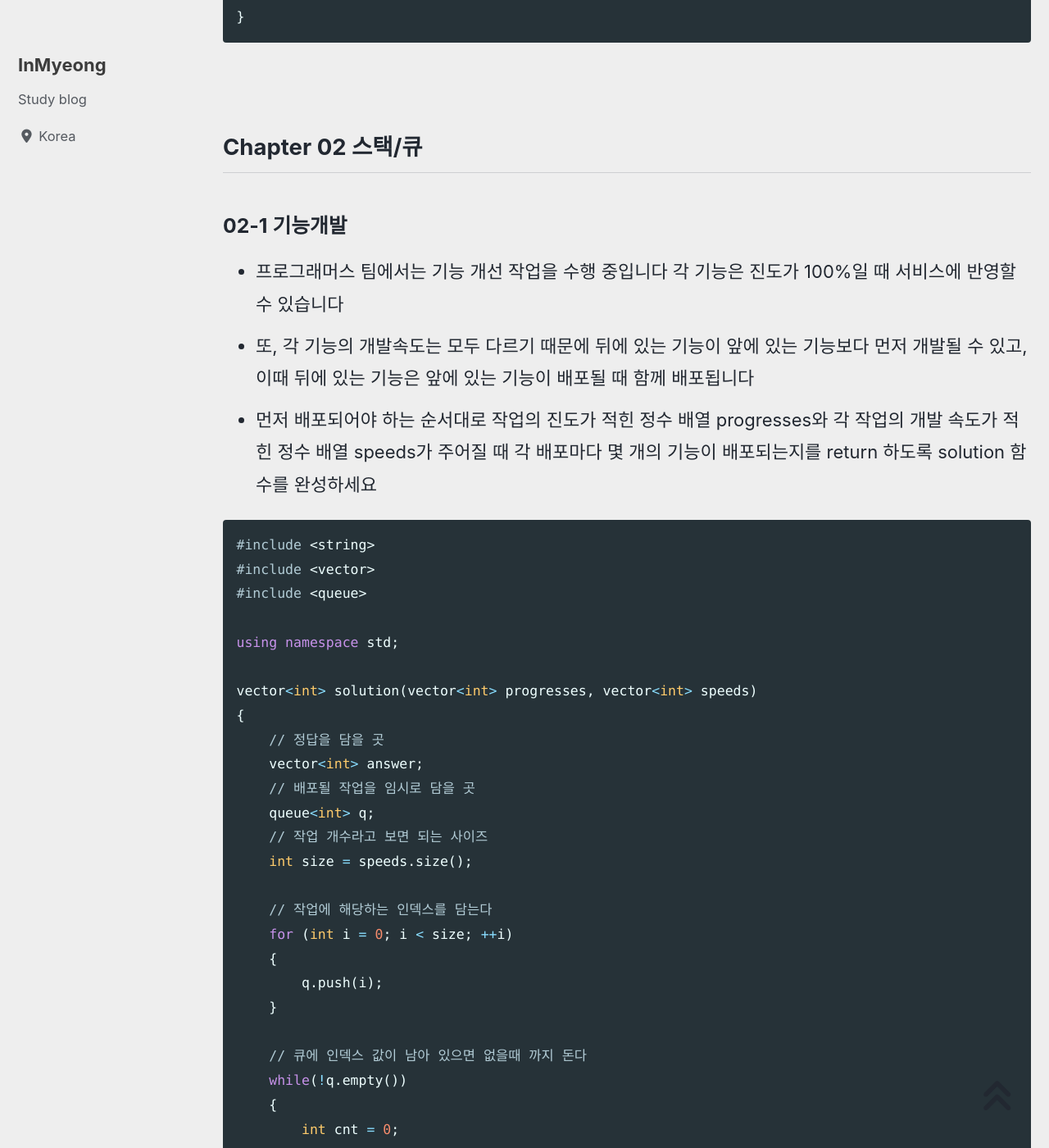
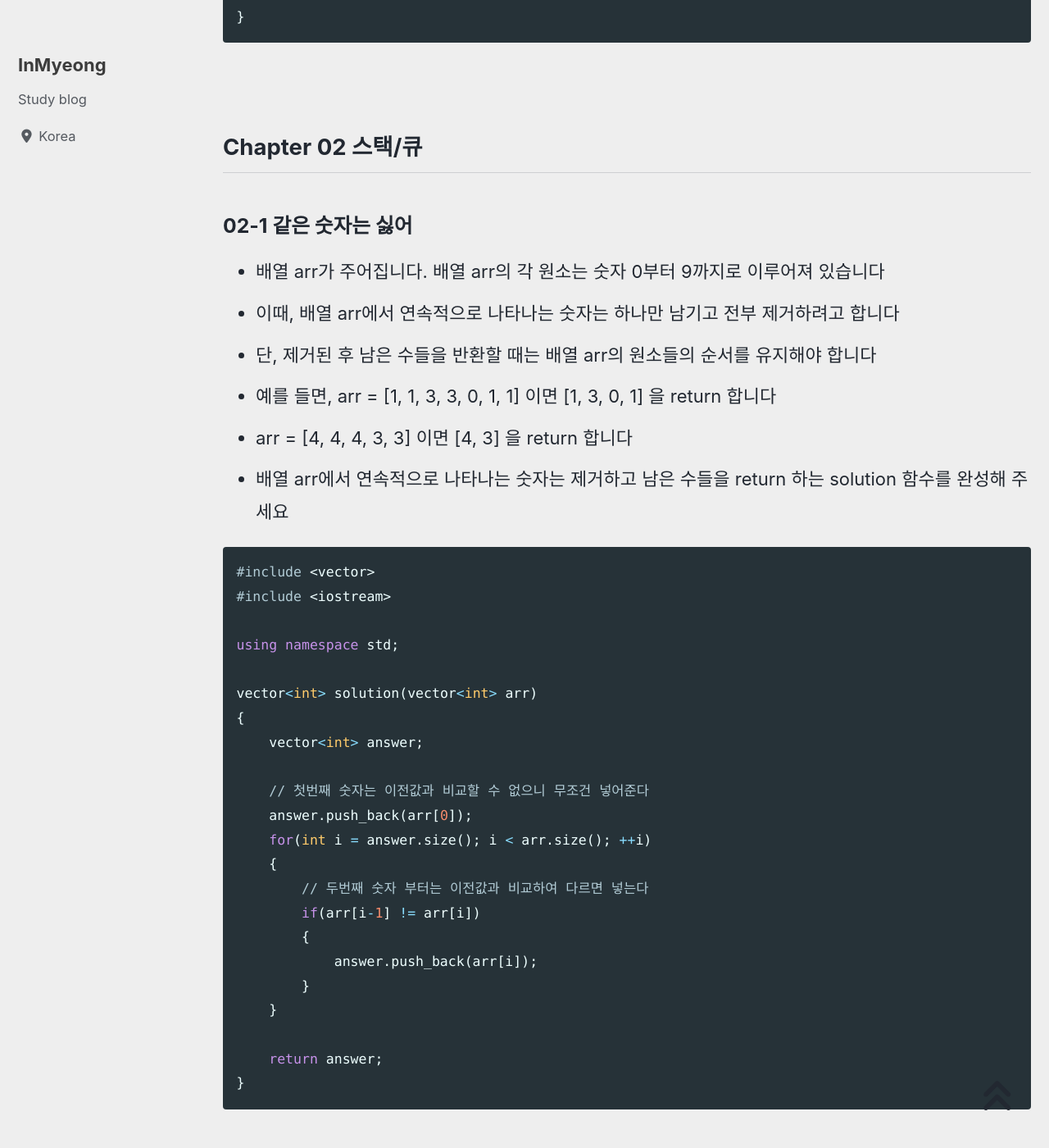
Before and after one commit to devMyeong/devMyeong.github.io, a Jekyll site: the page built from _posts/codingTest/2022-07-06-프로그래머스.md, in a window 1280 px wide and 1400 px high, scrolled down 10239 px. Shown: the whole window at 82% size. Built offline with Jekyll 4.4.1, drawn with Linux system fonts in a browser that asks for light colours; cached includes are drawn as plain includes; nearby versions of some CDN libraries; some web fonts are replaced; comment, search, counter and statistics services are not loaded; some of the changed text lies outside the part shown.

Commit message:
Docs : 프로그래머스, 면접준비 업데이트

````diff
--- a/_posts/codingTest/2022-07-06-프로그래머스.md
+++ b/_posts/codingTest/2022-07-06-프로그래머스.md
@@ -263,7 +263,74 @@ vector<int> solution(vector<string> genres, vector<int> plays)
 
 ## Chapter 02 스택/큐
 
-### 02-1 기능개발
+### 02-1 같은 숫자는 싫어
+- 배열 arr가 주어집니다. 배열 arr의 각 원소는 숫자 0부터 9까지로 이루어져 있습니다
+- 이때, 배열 arr에서 연속적으로 나타나는 숫자는 하나만 남기고 전부 제거하려고 합니다
+- 단, 제거된 후 남은 수들을 반환할 때는 배열 arr의 원소들의 순서를 유지해야 합니다
+- 예를 들면, arr = [1, 1, 3, 3, 0, 1, 1] 이면 [1, 3, 0, 1] 을 return 합니다
+-  arr = [4, 4, 4, 3, 3] 이면 [4, 3] 을 return 합니다
+- 배열 arr에서 연속적으로 나타나는 숫자는 제거하고 남은 수들을 return 하는 solution 함수를 완성해 주세요
+
+```cpp
+#include <vector>
+#include <iostream>
+
+using namespace std;
+
+vector<int> solution(vector<int> arr)
+{
+    vector<int> answer;
+
+    // 첫번째 숫자는 이전값과 비교할 수 없으니 무조건 넣어준다
+    answer.push_back(arr[0]);
+    for(int i = answer.size(); i < arr.size(); ++i)
+    {
+        // 두번째 숫자 부터는 이전값과 비교하여 다르면 넣는다
+        if(arr[i-1] != arr[i])
+        {
+            answer.push_back(arr[i]);
+        }
+    }
+
+    return answer;
+}
+```
+
+### 02-2 올바른 괄호
+- 괄호가 바르게 짝지어졌다는 것은 '(' 문자로 열렸으면 반드시 짝지어서 ')' 문자로 닫혀야 한다는 뜻입니다
+- 예를 들어 "()()" 또는 "(())()" 는 올바른 괄호입니다
+- ")()(" 또는 "(()(" 는 올바르지 않은 괄호입니다
+- '(' 또는 ')' 로만 이루어진 문자열 s가 주어졌을 때, 문자열 s가 올바른 괄호이면 true를 return 하고, 올바르지 않은 괄호이면 false를 return 하는 solution 함수를 완성해 주세요
+
+```cpp
+#include <string>
+#include <iostream>
+#include <stack>
+
+using namespace std;
+
+bool solution(string s)
+{
+    stack<char> stk;
+
+    for(int i = 0; i < s.size(); ++i)
+    {
+        // 첫번째 문자가 '(' 이면 그냥 넣는다
+        if(s[i] == '(')
+            stk.push('(');
+        // 첫번째 문자가 '(' 가 아닌데 스택이 비어 있다면 false를 리턴한다
+        else if(stk.empty())
+            return false;
+        // 첫번째 문자가 '(' 가 아닌데 스택이 비어 있지 않다면 pop 한다
+        else
+            stk.pop();
+    }
+
+    return stk.size() == 0;
+}
+```
+
+### 02-3 기능개발
 - 프로그래머스 팀에서는 기능 개선 작업을 수행 중입니다 각 기능은 진도가 100%일 때 서비스에 반영할 수 있습니다
 - 또, 각 기능의 개발속도는 모두 다르기 때문에 뒤에 있는 기능이 앞에 있는 기능보다 먼저 개발될 수 있고, 이때 뒤에 있는 기능은 앞에 있는 기능이 배포될 때 함께 배포됩니다
 - 먼저 배포되어야 하는 순서대로 작업의 진도가 적힌 정수 배열 progresses와 각 작업의 개발 속도가 적힌 정수 배열 speeds가 주어질 때 각 배포마다 몇 개의 기능이 배포되는지를 return 하도록 solution 함수를 완성하세요
@@ -318,7 +385,7 @@ vector<int> solution(vector<int> progresses, vector<int> speeds)
 }
 ```
 
-### 02-2 프린터
+### 02-4 프린터
 - 일반적인 프린터는 인쇄 요청이 들어온 순서대로 인쇄합니다
 - 그렇기 때문에 중요한 문서가 나중에 인쇄될 수 있습니다
 - 이런 문제를 보완하기 위해 중요도가 높은 문서를 먼저 인쇄하는 프린터를 개발했습니다
@@ -478,73 +545,6 @@ vector<int> solution(vector<int> prices)
         st.pop();
     }
     return answer;
-}
-```
-
-### 02-5 같은 숫자는 싫어
-- 배열 arr가 주어집니다. 배열 arr의 각 원소는 숫자 0부터 9까지로 이루어져 있습니다
-- 이때, 배열 arr에서 연속적으로 나타나는 숫자는 하나만 남기고 전부 제거하려고 합니다
-- 단, 제거된 후 남은 수들을 반환할 때는 배열 arr의 원소들의 순서를 유지해야 합니다
-- 예를 들면, arr = [1, 1, 3, 3, 0, 1, 1] 이면 [1, 3, 0, 1] 을 return 합니다
--  arr = [4, 4, 4, 3, 3] 이면 [4, 3] 을 return 합니다
-- 배열 arr에서 연속적으로 나타나는 숫자는 제거하고 남은 수들을 return 하는 solution 함수를 완성해 주세요
-
-```cpp
-#include <vector>
-#include <iostream>
-
-using namespace std;
-
-vector<int> solution(vector<int> arr)
-{
-    vector<int> answer;
-
-    // 첫번째 숫자는 이전값과 비교할 수 없으니 무조건 넣어준다
-    answer.push_back(arr[0]);
-    for(int i = answer.size(); i < arr.size(); ++i)
-    {
-        // 두번째 숫자 부터는 이전값과 비교하여 다르면 넣는다
-        if(arr[i-1] != arr[i])
-        {
-            answer.push_back(arr[i]);
-        }
-    }
-
-    return answer;
-}
-```
-
-### 02-6 올바른 괄호
-- 괄호가 바르게 짝지어졌다는 것은 '(' 문자로 열렸으면 반드시 짝지어서 ')' 문자로 닫혀야 한다는 뜻입니다
-- 예를 들어 "()()" 또는 "(())()" 는 올바른 괄호입니다
-- ")()(" 또는 "(()(" 는 올바르지 않은 괄호입니다
-- '(' 또는 ')' 로만 이루어진 문자열 s가 주어졌을 때, 문자열 s가 올바른 괄호이면 true를 return 하고, 올바르지 않은 괄호이면 false를 return 하는 solution 함수를 완성해 주세요
-
-```cpp
-#include <string>
-#include <iostream>
-#include <stack>
-
-using namespace std;
-
-bool solution(string s)
-{
-    stack<char> stk;
-
-    for(int i = 0; i < s.size(); ++i)
-    {
-        // 첫번째 문자가 '(' 이면 그냥 넣는다
-        if(s[i] == '(')
-            stk.push('(');
-        // 첫번째 문자가 '(' 가 아닌데 스택이 비어 있다면 false를 리턴한다
-        else if(stk.empty())
-            return false;
-        // 첫번째 문자가 '(' 가 아닌데 스택이 비어 있지 않다면 pop 한다
-        else
-            stk.pop();
-    }
-
-    return stk.size() == 0;
 }
 ```
 
@@ -1383,7 +1381,10 @@ void dfs(vector<int> numbers, int target, int sum, int count)
 
         return;
     }
+
+    // 경로 1
     dfs(numbers, target, sum + numbers[count], count + 1);
+    // 경로 2
     dfs(numbers, target, sum - numbers[count], count + 1);
 }
 
@@ -1410,21 +1411,25 @@ int dy[] = { 1, -1, 0, 0, };
 
 int solution(vector<vector<int> > maps)
 {
+    // 필요한 변수 초기화
     int N = maps.size();
     int M = maps[0].size();
     queue<pair<pair<int, int>, int>> q;
     q.push(make_pair(make_pair(0, 0), 1));
     visit[0][0] = true;
 
-    while(q.empty() == 0)
-    {
+    while(!q.empty())
+    {
+        // 다음 위치 세팅
         int x = q.front().first.first;
         int y = q.front().first.second;
         int cnt = q.front().second;
         q.pop();
 
+        // 목적지에 도착했다면 정답 리턴
         if(x == N - 1 && y == M - 1) return cnt;
 
+        // 현재 노드에서 방문할 수 있는 노드를 모두 큐에 담는다
         for(int i = 0; i < 4; ++i)
         {
             int nx = x + dx[i];
````
Also changed, not shown: other parts of _posts/codingTest/2022-07-06-프로그래머스.md (+2 -4 lines), _posts/cs/2022-09-05-블로그-면접준비.md (+17 -5 lines).
